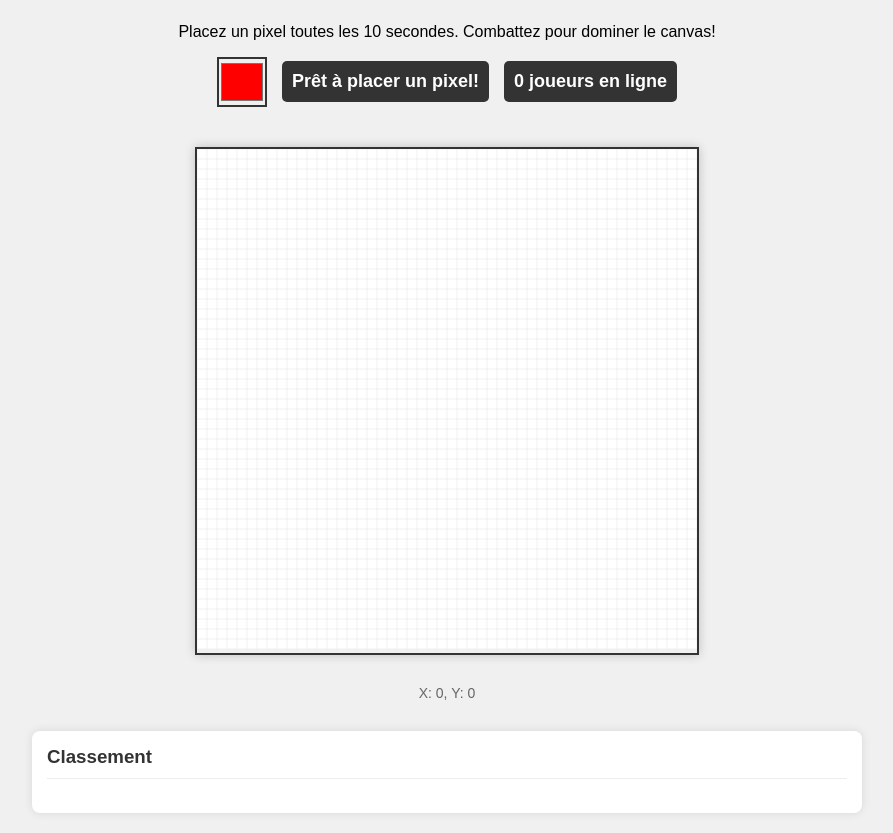
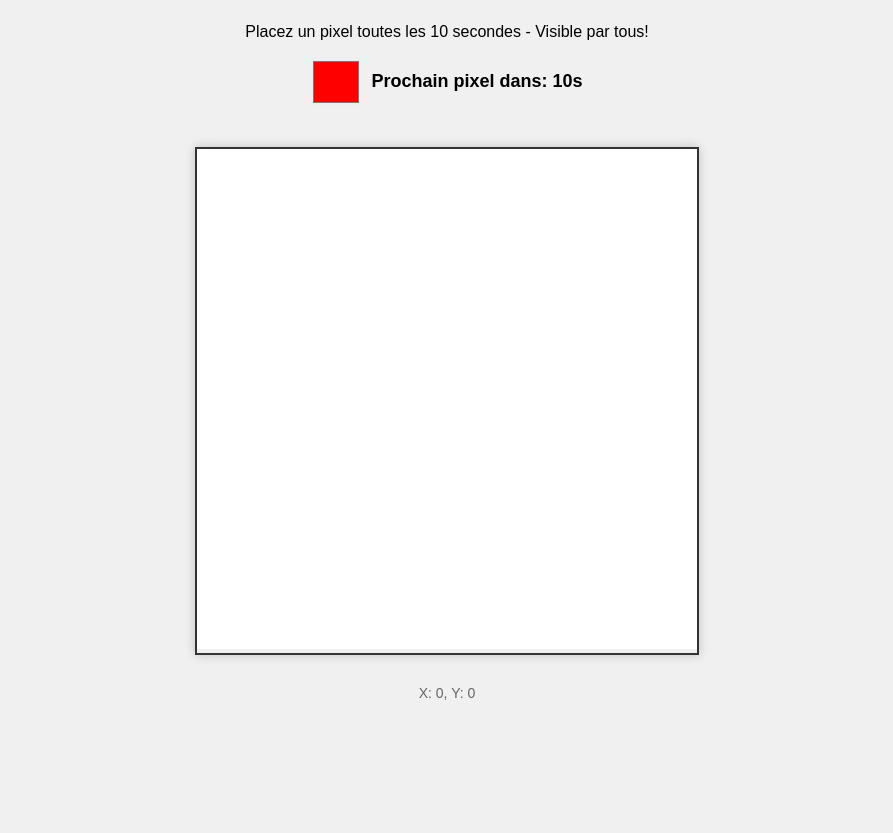
Before and after one commit to Shadowerner/pixel-war, a plain HTML site: page pixel-war/client/index.html in a window 1280 px wide. Shown: the part 93-926 px from the top of the page, without its empty margins (193-1086 px from the left). After the commit the page ends 814 px from the top, so only its background shows below. Drawn offline with nearby package versions, Linux system fonts and the light colour scheme; no server answers.

Commit message:
Update index.html

```diff
--- a/pixel-war/client/index.html
+++ b/pixel-war/client/index.html
@@ -3,18 +3,63 @@
 <head>
     <meta charset="UTF-8">
     <meta name="viewport" content="width=device-width, initial-scale=1.0">
-    <title>Pixel War Multi-joueurs</title>
-    <link rel="stylesheet" href="style.css">
+    <title>Pixel War Multi</title>
+    <style>
+        body {
+            margin: 0;
+            font-family: Arial, sans-serif;
+            background-color: #f0f0f0;
+        }
+        #container {
+            display: flex;
+            flex-direction: column;
+            align-items: center;
+            padding: 20px;
+        }
+        #canvas-container {
+            margin: 20px 0;
+            border: 2px solid #333;
+            box-shadow: 0 0 10px rgba(0,0,0,0.2);
+        }
+        #pixel-canvas {
+            background-color: white;
+            cursor: crosshair;
+        }
+        #controls {
+            margin-bottom: 20px;
+            display: flex;
+            gap: 10px;
+            align-items: center;
+        }
+        #color-picker {
+            width: 50px;
+            height: 50px;
+            padding: 0;
+            border: none;
+            cursor: pointer;
+        }
+        #timer {
+            font-size: 18px;
+            font-weight: bold;
+        }
+        #coords {
+            margin-top: 10px;
+            font-size: 14px;
+            color: #666;
+        }
+    </style>
+    <!-- Ajoutez Firebase -->
+    <script src="https://www.gstatic.com/firebasejs/8.10.0/firebase-app.js"></script>
+    <script src="https://www.gstatic.com/firebasejs/8.10.0/firebase-database.js"></script>
 </head>
 <body>
     <div id="container">
-        <h1>Pixel War Multi-joueurs</h1>
-        <p>Placez un pixel toutes les 10 secondes. Combattez pour dominer le canvas!</p>
+        <h1>Pixel War Multi</h1>
+        <p>Placez un pixel toutes les 10 secondes - Visible par tous!</p>
 
         <div id="controls">
             <input type="color" id="color-picker" value="#ff0000">
             <div id="timer">Prochain pixel dans: 10s</div>
-            <div id="player-count">0 joueurs en ligne</div>
         </div>
 
         <div id="canvas-container">
@@ -22,13 +67,8 @@
         </div>
 
         <div id="coords">X: 0, Y: 0</div>
-        <div id="leaderboard">
-            <h3>Classement</h3>
-            <ol id="leaderboard-list"></ol>
-        </div>
     </div>
 
-    <script src="/socket.io/socket.io.js"></script>
     <script src="script.js"></script>
 </body>
 </html>
```
